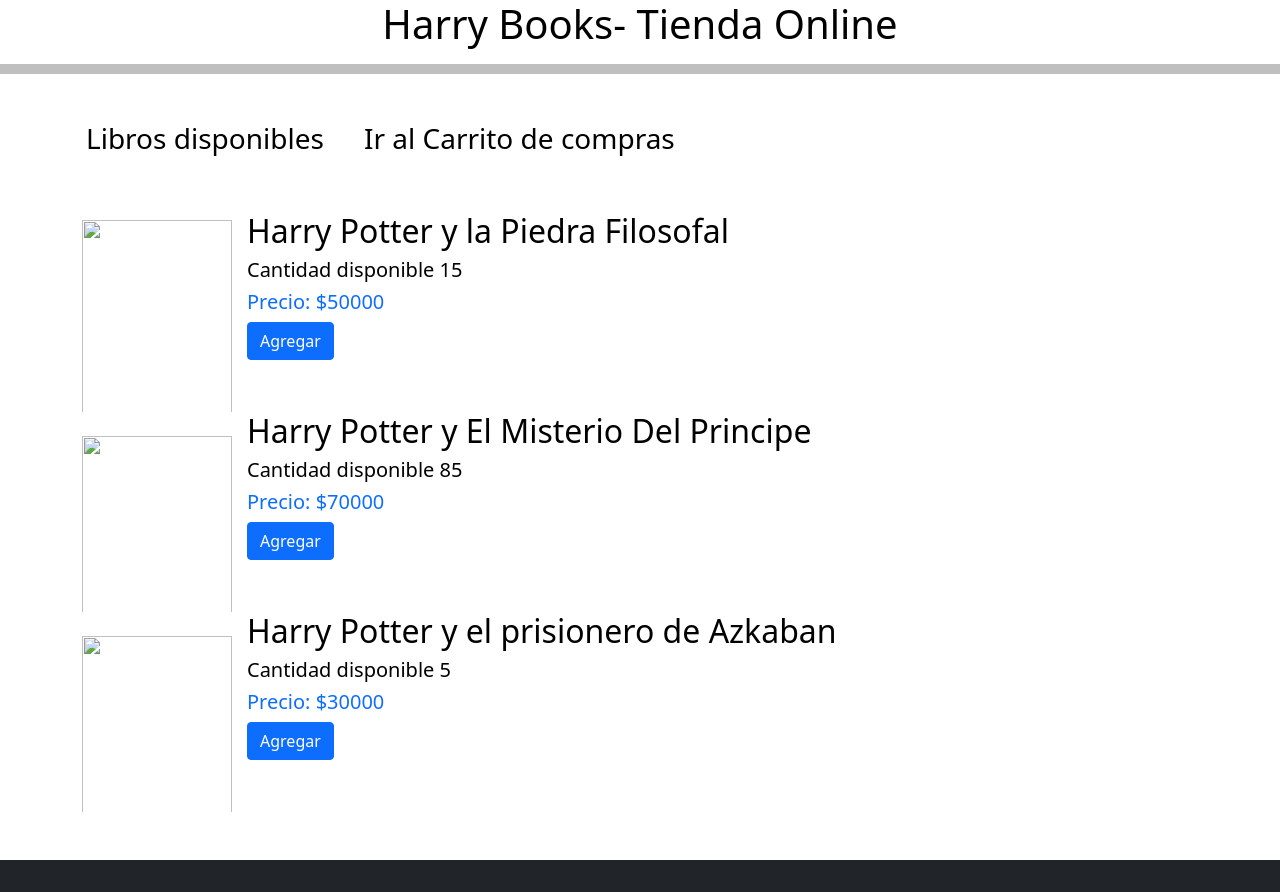
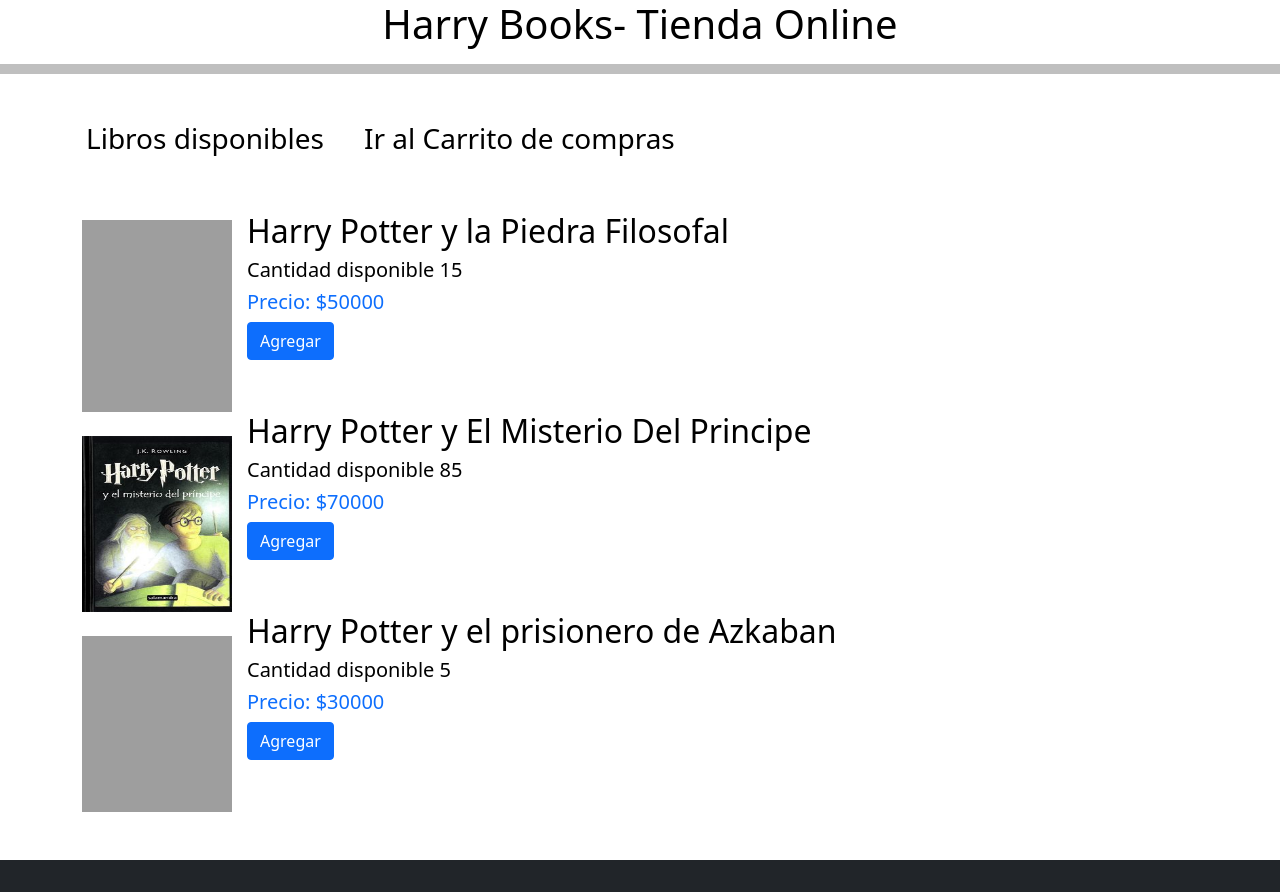
Before and after one commit to Haku31/prueba, a plain HTML site: page index.html in a window 1280 px wide. Drawn offline with nearby package versions, Linux system fonts and the light colour scheme; the site is published under a folder, as on GitHub Pages, so addresses that start at the root find nothing.

Commit message:
Update index.html

```diff
--- a/index.html
+++ b/index.html
@@ -74,7 +74,7 @@
         aria-labelledby="pills-profile-tab"
       >
       <div class="car">
-        <img class="izquierda pt-2" src="/img/Harry_Potter_y_la_Piedra_Filosofal_Portada_Español.PNG.png">
+        <img class="izquierda pt-2" src="img/Harry_Potter_y_la_Piedra_Filosofal_Portada_Español.PNG.png">
         <aside>
           <h2 class="descripcion">Harry Potter y la Piedra Filosofal</h2>
           <h5 class="can">Cantidad disponible<span class="can">  15</span></h5>
@@ -86,7 +86,7 @@
         <div class="reset"></div>
       </div>
       <div class="car">
-        <img class="izquierda pt-4" src="/img/8f4d534b2ffb1150134a90fa1b798351.jpg">
+        <img class="izquierda pt-4" src="img/8f4d534b2ffb1150134a90fa1b798351.jpg">
         <aside>
           <h2 class="descripcion">Harry Potter y El Misterio Del Principe</h2>
           <h5 class="can">Cantidad disponible<span class="Can">  85</span></h5>
@@ -99,7 +99,7 @@
       </div>
 
       <div class="car">
-        <img class="izquierda pt-4" src="/img/Harry_Potter_y_el_prisionero_de_Azkaban_Portada_Español.PNG.png">
+        <img class="izquierda pt-4" src="img/Harry_Potter_y_el_prisionero_de_Azkaban_Portada_Español.PNG.png">
         <aside>
           <h2 class="descripcion">Harry Potter y el prisionero de Azkaban</h2>
           <h5 class="can">Cantidad disponible<span class="can">  5</span></h5>
```
